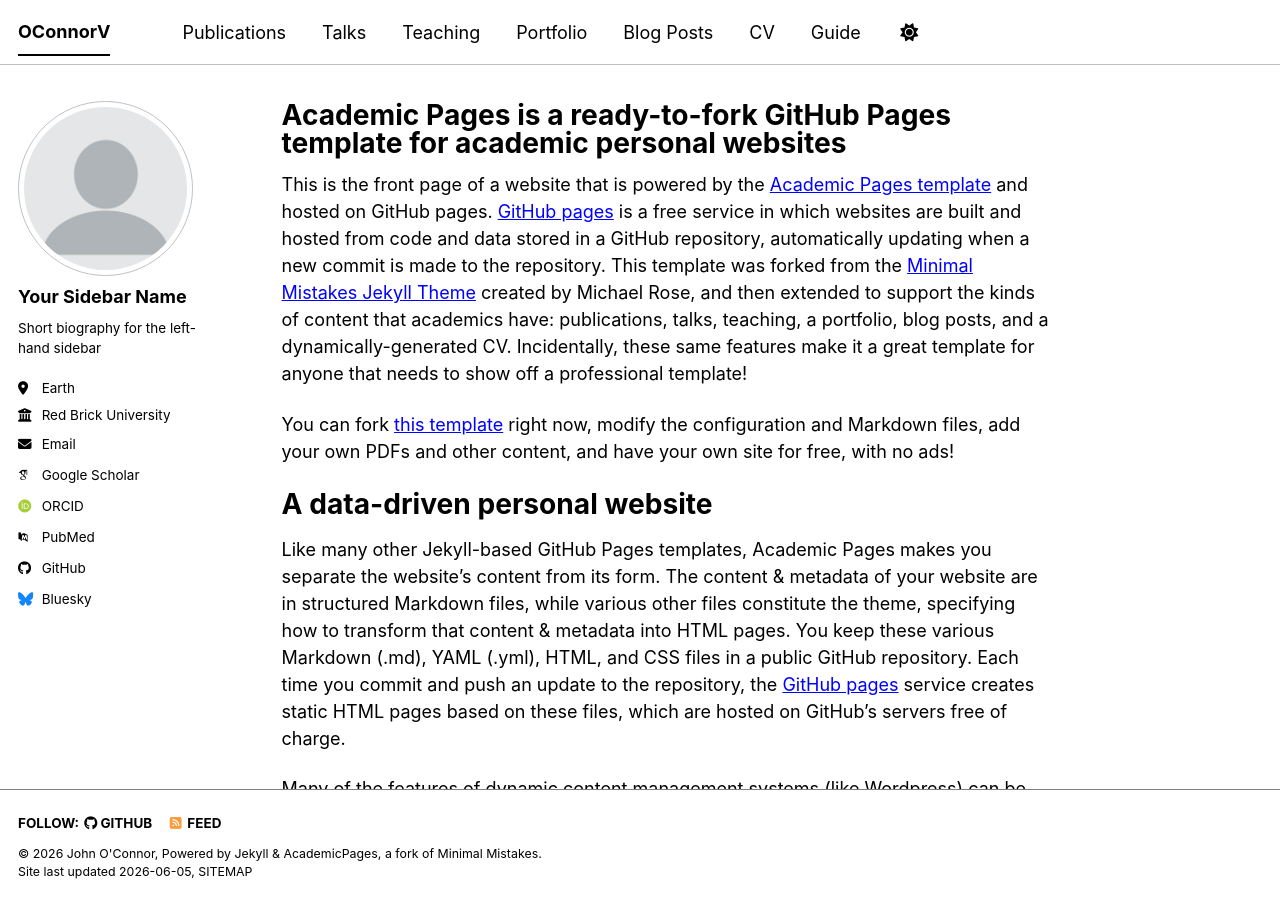
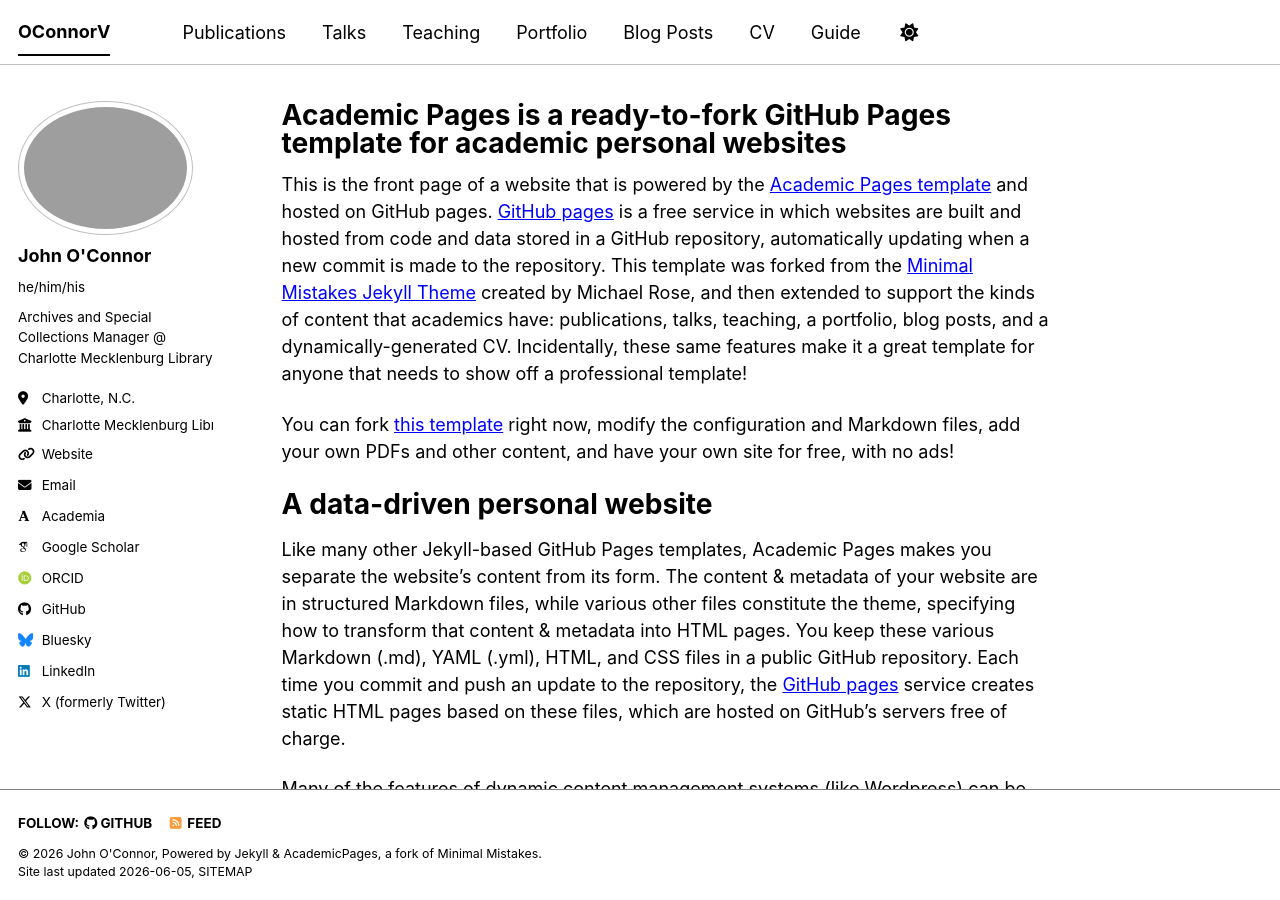
Before and after one commit to oconnorv/oconnorv.github.io, a Jekyll site: the page built from _pages/about.md, in a window 1280 px wide and 900 px high. Built offline with Jekyll 4.4.1, drawn with Linux system fonts in a browser that asks for light colours; some web fonts are replaced; a script bundle is joined from its source files by our own code; library files that are not in the unit come from our copies.

Commit message:
personal details

```diff
--- a/_config.yml
+++ b/_config.yml
@@ -23,25 +23,25 @@ repository               : "oconnorv/oconnorv.github.io"
 #               Additional customization can be done by editing /_includes/author-profile.html
 author:
   # Biographic information
-  avatar           : "profile.png"
-  name             : "Your Sidebar Name"
-  pronouns         : # example: "she/her"
-  bio              : "Short biography for the left-hand sidebar"
-  location         : "Earth"
-  employer         : "Red Brick University"
-  uri              : # URL
-  email            : "none@example.org"
+  avatar           : "JohnOConnor.jpg"
+  name             : "John O'Connor"
+  pronouns         : he/him/his # example: "she/her"
+  bio              : "Archives and Special Collections Manager @ Charlotte Mecklenburg Library"
+  location         : "Charlotte, N.C."
+  employer         : "Charlotte Mecklenburg Library"
+  uri              : "https://www.cmlibrary.org/services/archives-and-special-collections"# URL
+  email            : "myfirstname@thisdomain"
 
   # Academic websites
-  academia         : # URL
+  academia         : "https://unc.academia.edu/oconnorv" # URL
   arxiv            : # URL - Update with the correct link to your profile
-  googlescholar    : "https://scholar.google.com/citations?user=PS_CX0AAAAAJ"
+  googlescholar    : "https://scholar.google.com/citations?user=6SUe_zAAAAAJ&hl=en"
   inspire-hep      : # URL
   impactstory      : # URL
-  orcid            : "https://orcid.org/yourorcidurl"
+  orcid            : "https://orcid.org/0000-0002-0150-2083"
   semantic         : # URL
   ssrn             : # URL
-  pubmed           : "https://www.ncbi.nlm.nih.gov/pubmed/?term=john+snow"
+  pubmed           : # URL
   researchgate     : # URL
   scopus           : # URL
   zotero           : # URL
@@ -51,13 +51,13 @@ author:
   bitbucket        : # Username - Update with your username on the site
   codepen          : # Username
   dribbble         : # Username
-  github           : "academicpages"
+  github           : "oconnorv"
   kaggle           : # Username
   stackoverflow    : # User number or user number and name (i.e., use "1" or "1/jeff-atwood")
 
   # Social media
   artstation       : # Username
-  bluesky          : "bsky.app" # Replace this with you Bluesky username
+  bluesky          : "jocv.bsky.social" # Replace this with you Bluesky username
   facebook         : # Username
   flickr           : # Username
   foursquare       : # Username
@@ -66,7 +66,7 @@ author:
   keybase          : # Username
   instagram        : # Username
   lastfm           : # Username
-  linkedin         : # Username
+  linkedin         : "oconnorv"
   mastodon         : # URL
   medium           : # URL
   pinterest        : # Username
@@ -74,7 +74,7 @@ author:
   steam            : # Username
   telegram         : # URL
   tumblr           : # Username
-  twitter          : # Username for X / Twitter
+  twitter          : "TarheelFoodways" # Username for X / Twitter
   vine             : # Username
   weibo            : # Username
   wikipedia        : # Username
```
